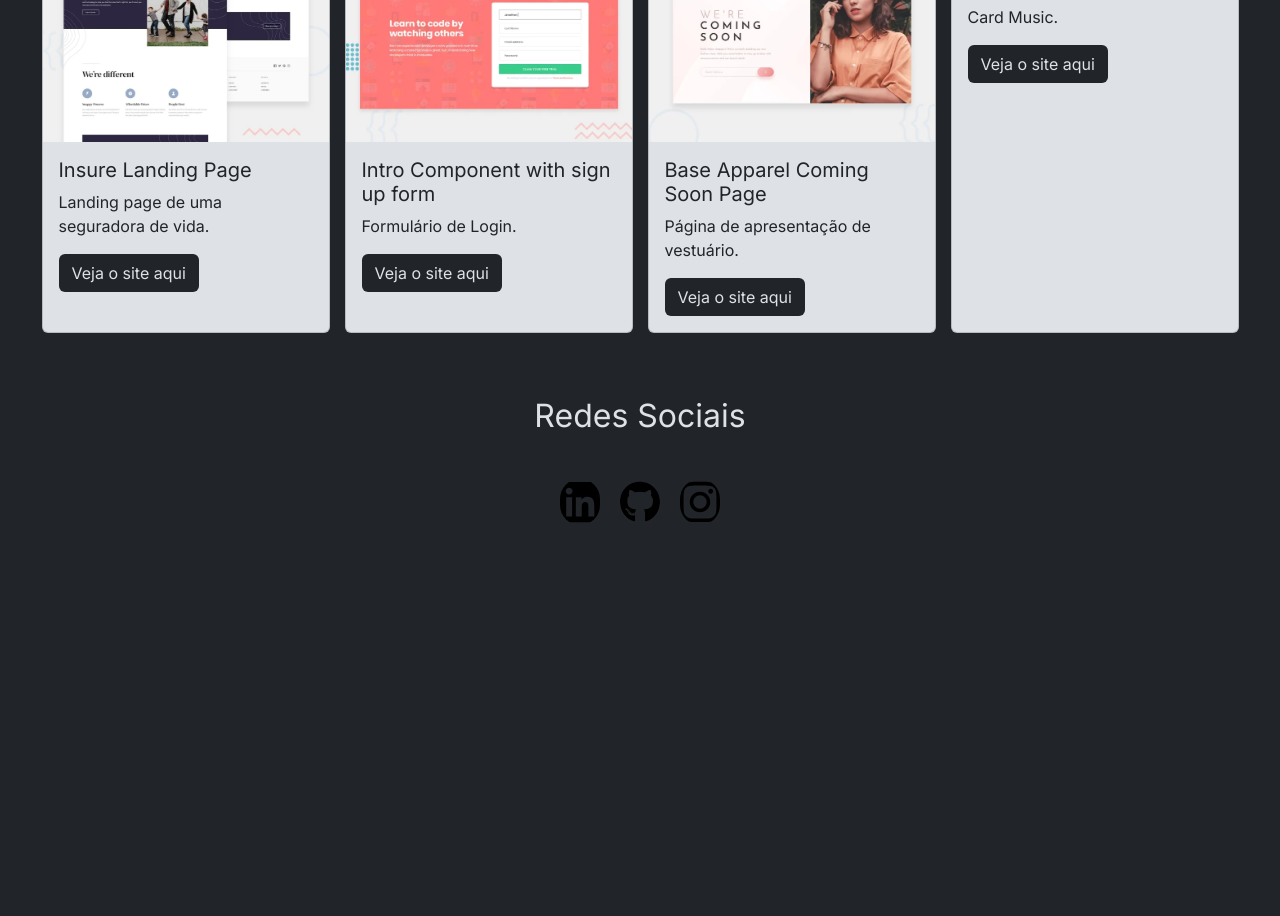
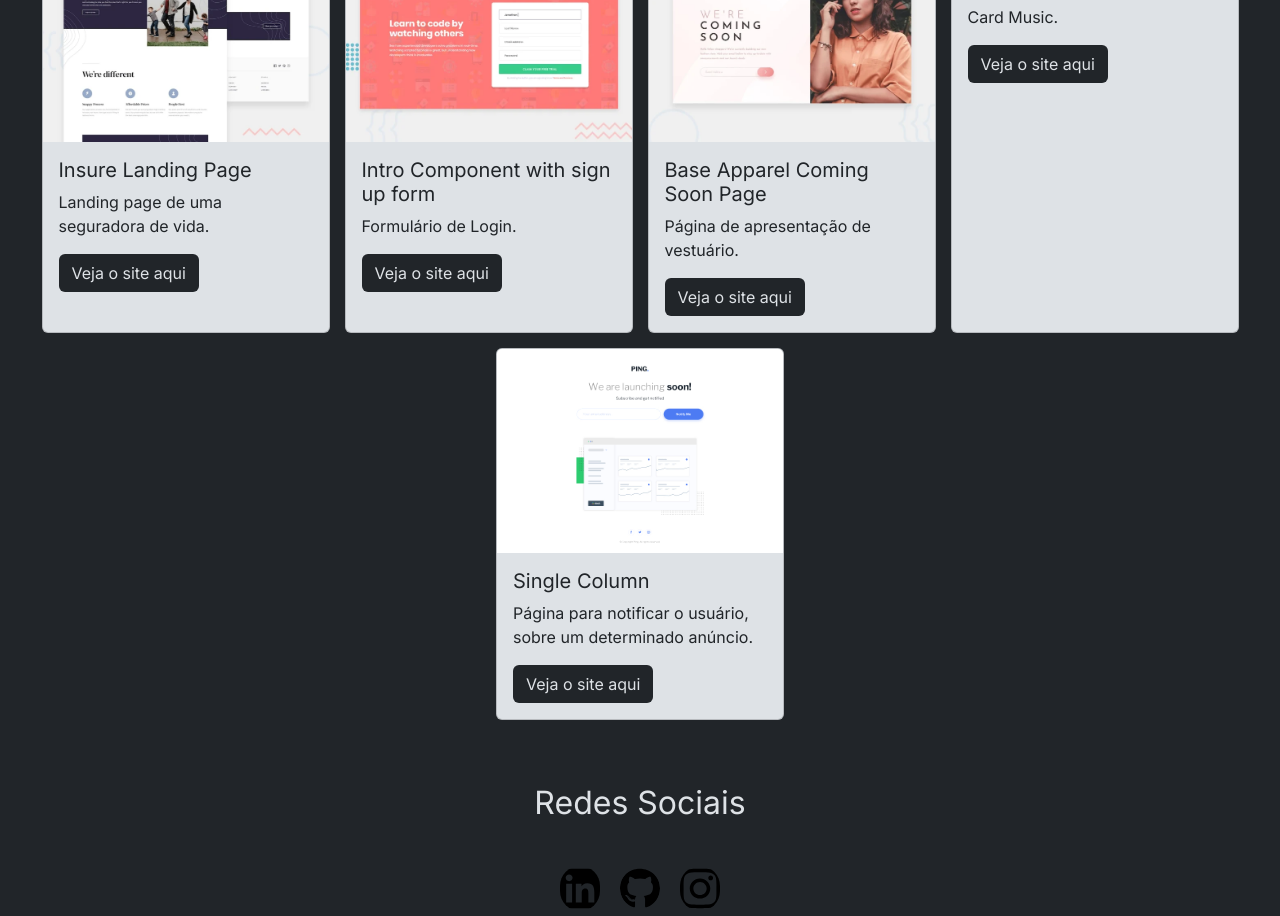
Before and after one commit to paulovictor1997/Portifolio, a plain HTML site: page index.html in a window 1280 px wide. Shown: the part 1124-2040 px from the top of the page. Before the commit the page ends 1654 px from the top, so only its background shows below. Drawn offline with nearby package versions, Linux system fonts and the light colour scheme.

Commit message:
Update
Acrescentei um novo projeto.

```diff
--- a/assets/style/style.css
+++ b/assets/style/style.css
@@ -5,7 +5,7 @@
     padding: 0;
     margin: 0;
     box-sizing: border-box;
-    font-family: "Inter";
+    font-family: "Inter",'arial';
 }
 
 /*
--- a/index.html
+++ b/index.html
@@ -144,6 +144,19 @@
           </div>
       </div>
 
+      <div class="card transition" style="width: 18rem;">
+        <img src="assets/prints/Ping.jpg" class="card-img-top" alt="Ping">
+        <div class="card-body">
+          <h5 class="card-title">Single Column</h5>
+          <p class="card-text">
+            Página para notificar o usuário, sobre um determinado
+            anúncio.
+          </p>
+          <a href="https://paulovictor1997.github.io/Single-Column/"
+          class="btn" target="_blank">Veja o site aqui</a>
+        </div>
+    </div>
+
     </section>
     <h2 class="title-contacts">Redes Sociais</h2>
     <footer>
```
Also changed, not shown: assets/prints/Ping.jpg (added).
